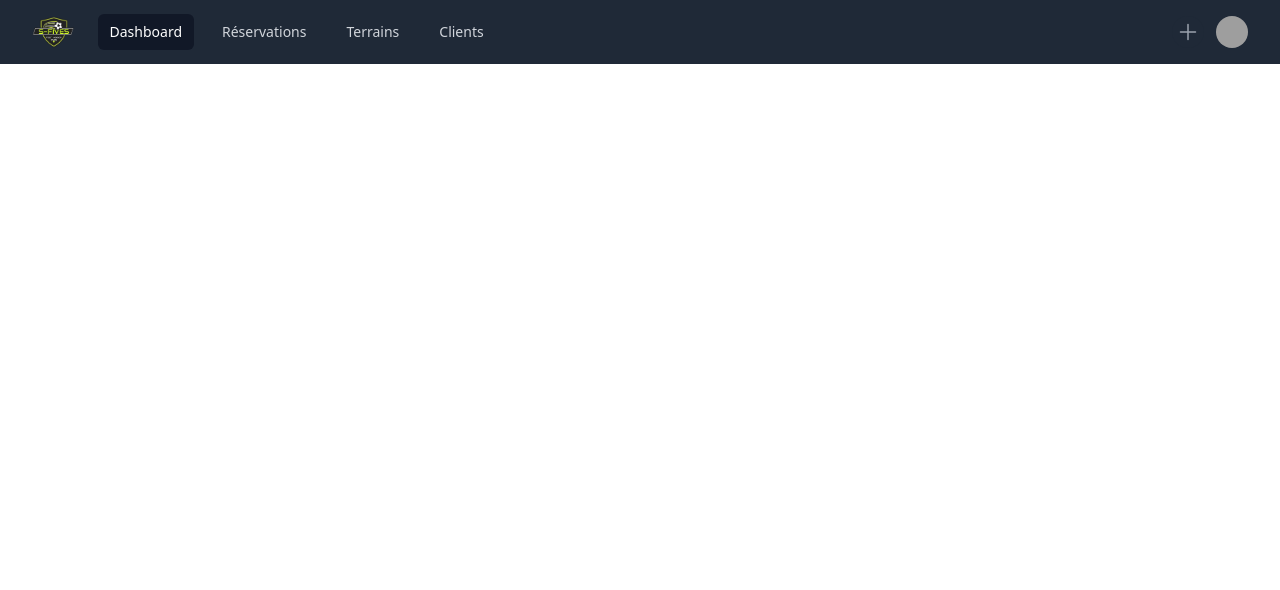
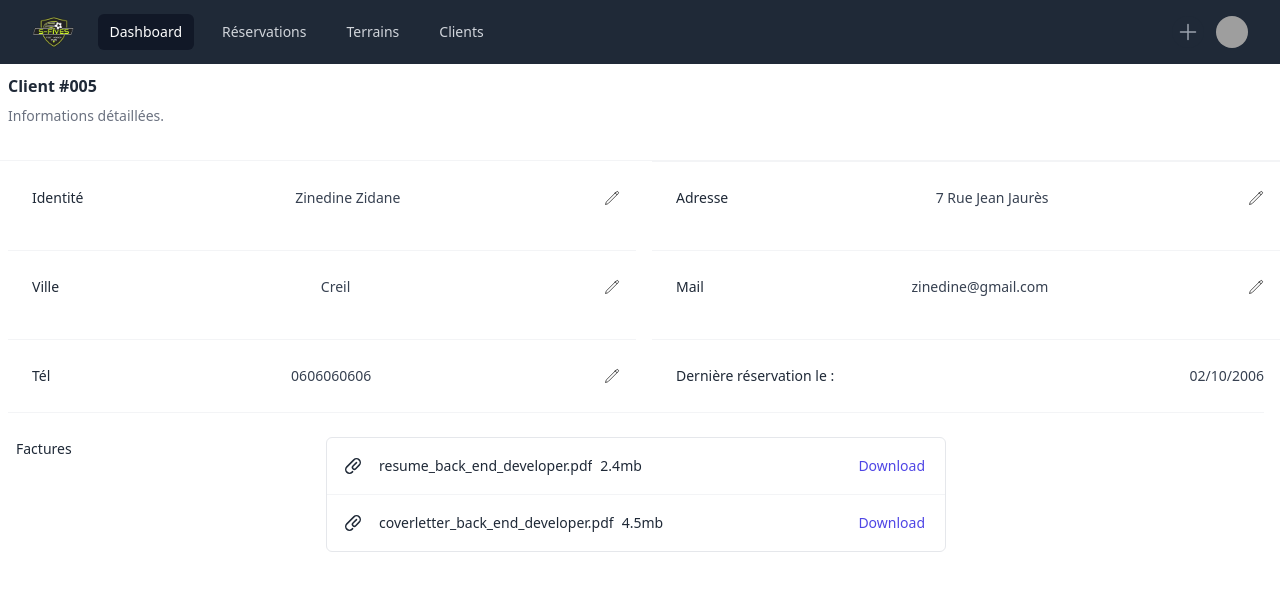
Before and after one commit to belkacem-oussama/SFive-Checking-Front, a React (Vite) app in the folder front/: page /customers/1 in a window 1280 px wide. Shown: the top 590 px of the page. Built offline with nearby package versions, Linux system fonts and the light colour scheme; grey boxes are pictures that could not be loaded.

Commit message:
detailles informations for customers

```diff
--- a/front/src/App.tsx
+++ b/front/src/App.tsx
@@ -14,8 +14,8 @@ export default function App() {
       <Routes>
         <Route path="/" element={<Home />} />
         <Route path="/booking" element={<Booking />} />
-        <Route path="/booking/:id" element={<ItemsDetails />} />
         <Route path="/customers" element={<Customers />} />
+        <Route path="/customers/:id" element={<ItemsDetails />} />
       </Routes>
     </React.Fragment>
   )
--- a/front/src/pages/ItemsDetails.tsx
+++ b/front/src/pages/ItemsDetails.tsx
@@ -1,67 +1,151 @@
 import { PaperClipIcon } from "@heroicons/react/20/solid"
+
+const booking = [
+  {
+    id: "005",
+    firstname: "Zinedine",
+    surname: "Zidane",
+    adress: "7 Rue Jean Jaurès",
+    city: "Creil",
+    mail: "zinedine@gmail.com",
+    phone: "0606060606",
+    lastBook: "02/10/2006",
+  },
+]
 
 export default function ItemsDetails() {
   return (
     <div>
       <div className="px-4 sm:px-2 py-2 ">
-        <h3 className="text-base font-semibold leading-7 text-gray-900">
-          Applicant Information
+        <h3 className="text-base font-semibold leading-7 text-gray-800">
+          Client #{booking[0].id}
         </h3>
         <p className="mt-1 max-w-2xl text-sm leading-6 text-gray-500">
-          Personal details and application.
+          Informations détaillées.
         </p>
       </div>
       <div className="mt-6 border-t border-gray-100">
-        <dl className="divide-y divide-gray-100">
-          <div className="px-4 py-6 sm:grid sm:grid-cols-3 sm:gap-4 sm:px-0 ">
-            <dt className="text-sm font-medium leading-6 text-gray-900 sm:px-2">
-              Full name
+        <dl className="divide-y divide-gray-100 sm:grid sm:grid-cols-2 sm:gap-4 sm:px-0 sm:ml-2">
+          <div className="px-4 py-6 flex justify-between items-center">
+            <dt className="text-sm font-medium leading-6 text-gray-800 sm:px-2">
+              Identité
             </dt>
             <dd className="mt-1 text-sm leading-6 text-gray-700 sm:col-span-2 sm:mt-0">
-              Margot Foster
+              {booking[0].firstname} {booking[0].surname}
+            </dd>
+            <svg
+              xmlns="http://www.w3.org/2000/svg"
+              fill="none"
+              viewBox="0 0 24 24"
+              stroke="currentColor"
+              className="h-4 w-4"
+            >
+              <path
+                stroke-linecap="round"
+                stroke-linejoin="round"
+                d="m16.862 4.487 1.687-1.688a1.875 1.875 0 1 1 2.652 2.652L6.832 19.82a4.5 4.5 0 0 1-1.897 1.13l-2.685.8.8-2.685a4.5 4.5 0 0 1 1.13-1.897L16.863 4.487Zm0 0L19.5 7.125"
+              />
+            </svg>
+          </div>
+          <div className="px-4 py-6 flex justify-between items-center">
+            <dt className="text-sm font-medium leading-6 text-gray-800 sm:px-2">
+              Adresse
+            </dt>
+            <dd className="mt-1 text-sm leading-6 text-gray-700 sm:col-span-2 sm:mt-0">
+              {booking[0].adress}
+            </dd>
+            <svg
+              xmlns="http://www.w3.org/2000/svg"
+              fill="none"
+              viewBox="0 0 24 24"
+              stroke="currentColor"
+              className="h-4 w-4"
+            >
+              <path
+                stroke-linecap="round"
+                stroke-linejoin="round"
+                d="m16.862 4.487 1.687-1.688a1.875 1.875 0 1 1 2.652 2.652L6.832 19.82a4.5 4.5 0 0 1-1.897 1.13l-2.685.8.8-2.685a4.5 4.5 0 0 1 1.13-1.897L16.863 4.487Zm0 0L19.5 7.125"
+              />
+            </svg>
+          </div>
+          <div className="px-4 py-6 flex justify-between items-center">
+            <dt className="text-sm font-medium leading-6 text-gray-800 sm:px-2">
+              Ville
+            </dt>
+            <dd className="mt-1 text-sm leading-6 text-gray-700 sm:col-span-2 sm:mt-0">
+              {booking[0].city}
+            </dd>
+            <svg
+              xmlns="http://www.w3.org/2000/svg"
+              fill="none"
+              viewBox="0 0 24 24"
+              stroke="currentColor"
+              className="h-4 w-4"
+            >
+              <path
+                stroke-linecap="round"
+                stroke-linejoin="round"
+                d="m16.862 4.487 1.687-1.688a1.875 1.875 0 1 1 2.652 2.652L6.832 19.82a4.5 4.5 0 0 1-1.897 1.13l-2.685.8.8-2.685a4.5 4.5 0 0 1 1.13-1.897L16.863 4.487Zm0 0L19.5 7.125"
+              />
+            </svg>
+          </div>
+          <div className="px-4 py-6 flex justify-between items-center">
+            <dt className="text-sm font-medium leading-6 text-gray-800 sm:px-2">
+              Mail
+            </dt>
+            <dd className="mt-1 text-sm leading-6 text-gray-700 sm:col-span-2 sm:mt-0">
+              {booking[0].mail}
+            </dd>
+            <svg
+              xmlns="http://www.w3.org/2000/svg"
+              fill="none"
+              viewBox="0 0 24 24"
+              stroke="currentColor"
+              className="h-4 w-4"
+            >
+              <path
+                stroke-linecap="round"
+                stroke-linejoin="round"
+                d="m16.862 4.487 1.687-1.688a1.875 1.875 0 1 1 2.652 2.652L6.832 19.82a4.5 4.5 0 0 1-1.897 1.13l-2.685.8.8-2.685a4.5 4.5 0 0 1 1.13-1.897L16.863 4.487Zm0 0L19.5 7.125"
+              />
+            </svg>
+          </div>
+          <div className="px-4 py-6 flex justify-between items-center">
+            <dt className="text-sm font-medium leading-6 text-gray-800 sm:px-2">
+              Tél
+            </dt>
+            <dd className="mt-1 text-sm leading-6 text-gray-700 sm:col-span-2 sm:mt-0">
+              {booking[0].phone}
+            </dd>
+            <svg
+              xmlns="http://www.w3.org/2000/svg"
+              fill="none"
+              viewBox="0 0 24 24"
+              stroke="currentColor"
+              className="h-4 w-4"
+            >
+              <path
+                stroke-linecap="round"
+                stroke-linejoin="round"
+                d="m16.862 4.487 1.687-1.688a1.875 1.875 0 1 1 2.652 2.652L6.832 19.82a4.5 4.5 0 0 1-1.897 1.13l-2.685.8.8-2.685a4.5 4.5 0 0 1 1.13-1.897L16.863 4.487Zm0 0L19.5 7.125"
+              />
+            </svg>
+          </div>
+          <div className="px-4 py-6 flex justify-between items-center">
+            <dt className="text-sm font-medium leading-6 text-gray-800 sm:px-2">
+              Dernière réservation le :
+            </dt>
+            <dd className="mt-1 text-sm leading-6 text-gray-700 sm:col-span-2 sm:mt-0">
+              {booking[0].lastBook}
             </dd>
           </div>
-          <div className="px-4 py-6 sm:grid sm:grid-cols-3 sm:gap-4 sm:px-0">
-            <dt className="text-sm font-medium leading-6 text-gray-900 sm:px-2">
-              Application for
+        </dl>
+      </div>
+      <div className="border-t border-gray-100 px-4 py-6 sm:grid sm:grid-cols-4 sm:gap-4 sm:px-0 sm:ml-2 sm:mr-4">
+        <dt className="text-sm font-medium leading-6 text-gray-800 sm:px-2">
+          Factures
         </dt>
-            <dd className="mt-1 text-sm leading-6 text-gray-700 sm:col-span-2 sm:mt-0">
-              Backend Developer
-            </dd>
-          </div>
-          <div className="px-4 py-6 sm:grid sm:grid-cols-3 sm:gap-4 sm:px-0">
-            <dt className="text-sm font-medium leading-6 text-gray-900 sm:px-2">
-              Email address
-            </dt>
-            <dd className="mt-1 text-sm leading-6 text-gray-700 sm:col-span-2 sm:mt-0">
-              margotfoster@example.com
-            </dd>
-          </div>
-          <div className="px-4 py-6 sm:grid sm:grid-cols-3 sm:gap-4 sm:px-0">
-            <dt className="text-sm font-medium leading-6 text-gray-900 sm:px-2">
-              Salary expectation
-            </dt>
-            <dd className="mt-1 text-sm leading-6 text-gray-700 sm:col-span-2 sm:mt-0">
-              $120,000
-            </dd>
-          </div>
-          <div className="px-4 py-6 sm:grid sm:grid-cols-3 sm:gap-4 sm:px-0">
-            <dt className="text-sm font-medium leading-6 text-gray-900 sm:px-2">
-              About
-            </dt>
-            <dd className="mt-1 text-sm leading-6 text-gray-700 sm:col-span-2 sm:mt-0">
-              Fugiat ipsum ipsum deserunt culpa aute sint do nostrud anim
-              incididunt cillum culpa consequat. Excepteur qui ipsum aliquip
-              consequat sint. Sit id mollit nulla mollit nostrud in ea officia
-              proident. Irure nostrud pariatur mollit ad adipisicing
-              reprehenderit deserunt qui eu.
-            </dd>
-          </div>
-          <div className=" px-4 py-6 sm:grid sm:grid-cols-3 sm:gap-4 sm:px-0 sm:mr-4">
-            <dt className="text-sm font-medium leading-6 text-gray-900 sm:px-2">
-              Attachments
-            </dt>
-            <dd className="mt-2 text-sm text-gray-900 sm:col-span-2 sm:mt-0">
+        <dd className="mt-2 text-sm text-gray-800 sm:col-span-2 sm:mt-0">
           <ul
             role="list"
             className="divide-y divide-gray-100 rounded-md border border-gray-200"
@@ -69,14 +153,14 @@ export default function ItemsDetails() {
             <li className="flex items-center justify-between py-4 pl-4 pr-5 text-sm leading-6">
               <div className="flex w-0 flex-1 items-center">
                 <PaperClipIcon
-                      className="h-5 w-5 flex-shrink-0 text-gray-400"
+                  className="h-5 w-5 flex-shrink-0"
                   aria-hidden="true"
                 />
                 <div className="ml-4 flex min-w-0 flex-1 gap-2">
                   <span className="truncate font-medium">
                     resume_back_end_developer.pdf
                   </span>
-                      <span className="flex-shrink-0 text-gray-400">2.4mb</span>
+                  <span className="flex-shrink-0">2.4mb</span>
                 </div>
               </div>
               <div className="ml-4 flex-shrink-0">
@@ -91,14 +175,14 @@ export default function ItemsDetails() {
             <li className="flex items-center justify-between py-4 pl-4 pr-5 text-sm leading-6">
               <div className="flex w-0 flex-1 items-center">
                 <PaperClipIcon
-                      className="h-5 w-5 flex-shrink-0 text-gray-400"
+                  className="h-5 w-5 flex-shrink-0"
                   aria-hidden="true"
                 />
                 <div className="ml-4 flex min-w-0 flex-1 gap-2">
                   <span className="truncate font-medium">
                     coverletter_back_end_developer.pdf
                   </span>
-                      <span className="flex-shrink-0 text-gray-400">4.5mb</span>
+                  <span className="flex-shrink-0">4.5mb</span>
                 </div>
               </div>
               <div className="ml-4 flex-shrink-0">
@@ -113,8 +197,6 @@ export default function ItemsDetails() {
           </ul>
         </dd>
       </div>
-        </dl>
-      </div>
     </div>
   )
 }
```
Lines whose indentation alone changed are shown as unchanged.
